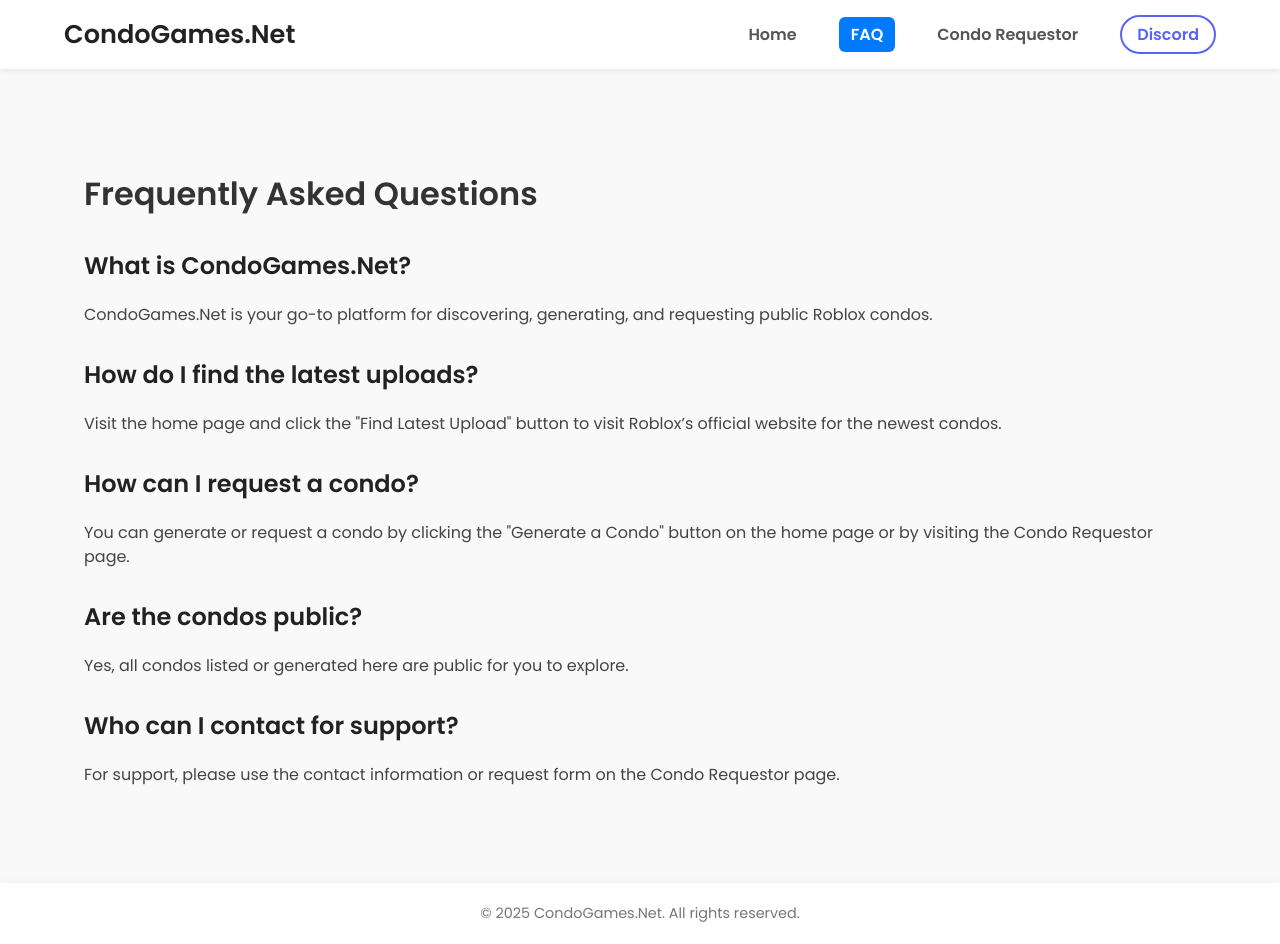
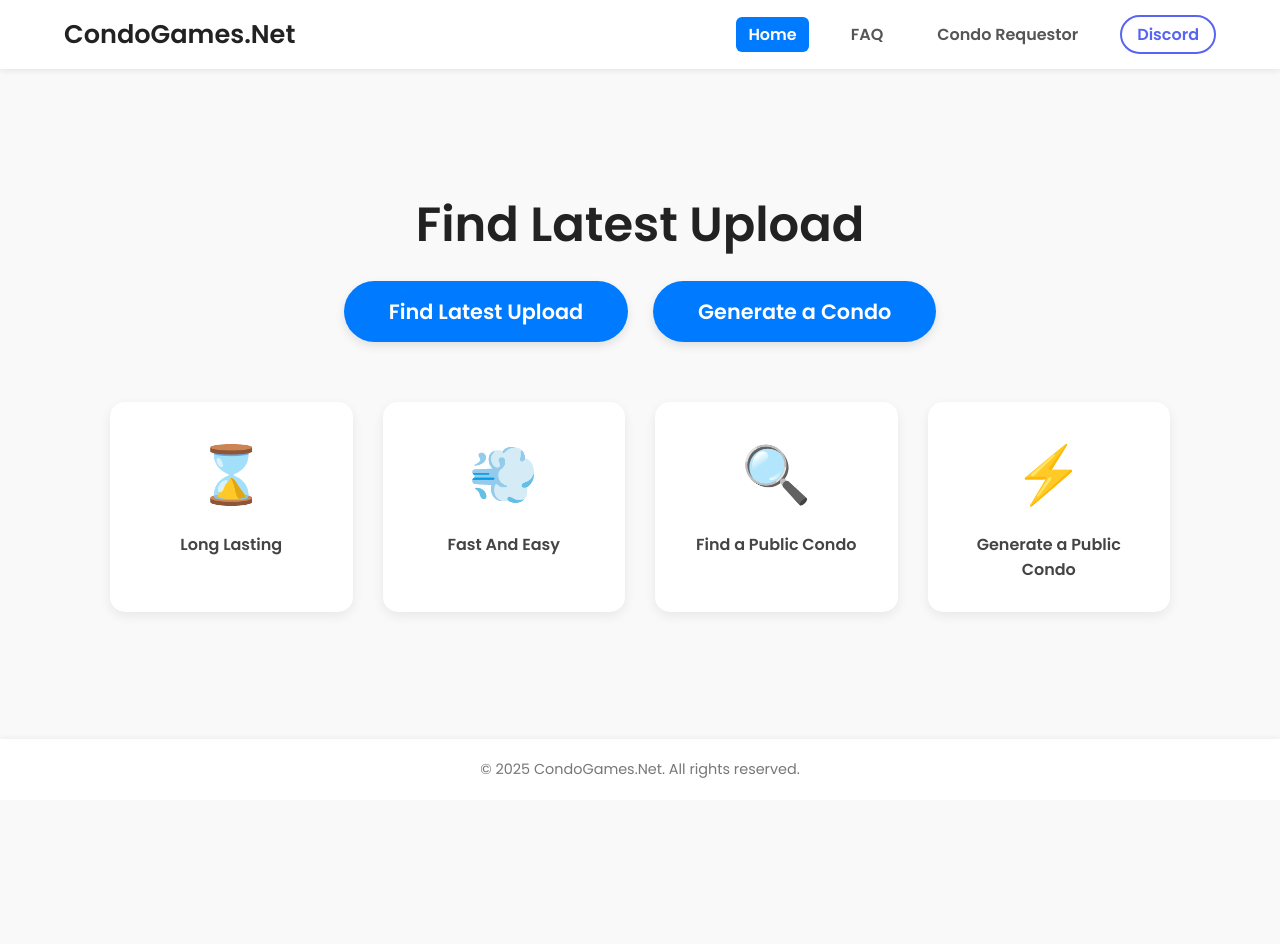
Before and after one commit to waserarr/condogamesXYZ, a plain HTML site: page index.html in a window 1280 px wide. After the commit the page ends 800 px from the top, so only its background shows below. Drawn offline with Linux system fonts and the light colour scheme.

Commit message:
Update index.html

```diff
--- a/index.html
+++ b/index.html
@@ -3,7 +3,7 @@
 <head>
   <meta charset="UTF-8" />
   <meta name="viewport" content="width=device-width, initial-scale=1" />
-  <title>CondoGames.Net - FAQ</title>
+  <title>CondoGames.Net - Home</title>
   <link href="https://fonts.googleapis.com/css2?family=Poppins:wght@400;600&display=swap" rel="stylesheet" />
   <link rel="stylesheet" href="styles.css" />
 </head>
@@ -15,8 +15,8 @@
       </div>
       <nav>
         <ul class="nav-links">
-          <li><a href="index.html">Home</a></li>
-          <li><a href="faq.html" class="active">FAQ</a></li>
+          <li><a href="index.html" class="active">Home</a></li>
+          <li><a href="faq.html">FAQ</a></li>
           <li><a href="condorequestor.html">Condo Requestor</a></li>
           <li><a href="https://discord.gg/rblxcondo" target="_blank" rel="noopener noreferrer" class="discord-link">Discord</a></li>
         </ul>
@@ -24,24 +24,32 @@
     </div>
   </header>
 
-  <main class="container" style="padding: 80px 20px;">
-    <h1>Frequently Asked Questions</h1>
+  <main>
+    <section class="info-section container">
+      <h1>Find Latest Upload</h1>
+      <div class="button-group">
+        <a href="https://www.roblox.com" target="_blank" rel="noopener noreferrer" class="btn">Find Latest Upload</a>
+        <a href="condorequestor.html" class="btn">Generate a Condo</a>
+      </div>
+    </section>
 
-    <section class="faq-section">
-      <h2>What is CondoGames.Net?</h2>
-      <p>CondoGames.Net is your go-to platform for discovering, generating, and requesting public Roblox condos.</p>
-
-      <h2>How do I find the latest uploads?</h2>
-      <p>Visit the <a href="index.html">home page</a> and click the "Find Latest Upload" button to visit Roblox’s official website for the newest condos.</p>
-
-      <h2>How can I request a condo?</h2>
-      <p>You can generate or request a condo by clicking the "Generate a Condo" button on the home page or by visiting the <a href="condorequestor.html">Condo Requestor</a> page.</p>
-
-      <h2>Are the condos public?</h2>
-      <p>Yes, all condos listed or generated here are public for you to explore.</p>
-
-      <h2>Who can I contact for support?</h2>
-      <p>For support, please use the contact information or request form on the Condo Requestor page.</p>
+    <section class="features-section container" aria-label="Key Features">
+      <div class="feature-box" role="article" aria-label="Long Lasting">
+        <div class="feature-icon" aria-hidden="true">⌛</div>
+        Long Lasting
+      </div>
+      <div class="feature-box" role="article" aria-label="Fast and Easy">
+        <div class="feature-icon" aria-hidden="true">💨</div>
+        Fast And Easy
+      </div>
+      <div class="feature-box" role="article" aria-label="Find a public condo">
+        <div class="feature-icon" aria-hidden="true">🔍</div>
+        Find a Public Condo
+      </div>
+      <div class="feature-box" role="article" aria-label="Generate a public condo">
+        <div class="feature-icon" aria-hidden="true">⚡</div>
+        Generate a Public Condo
+      </div>
     </section>
   </main>
 
```
